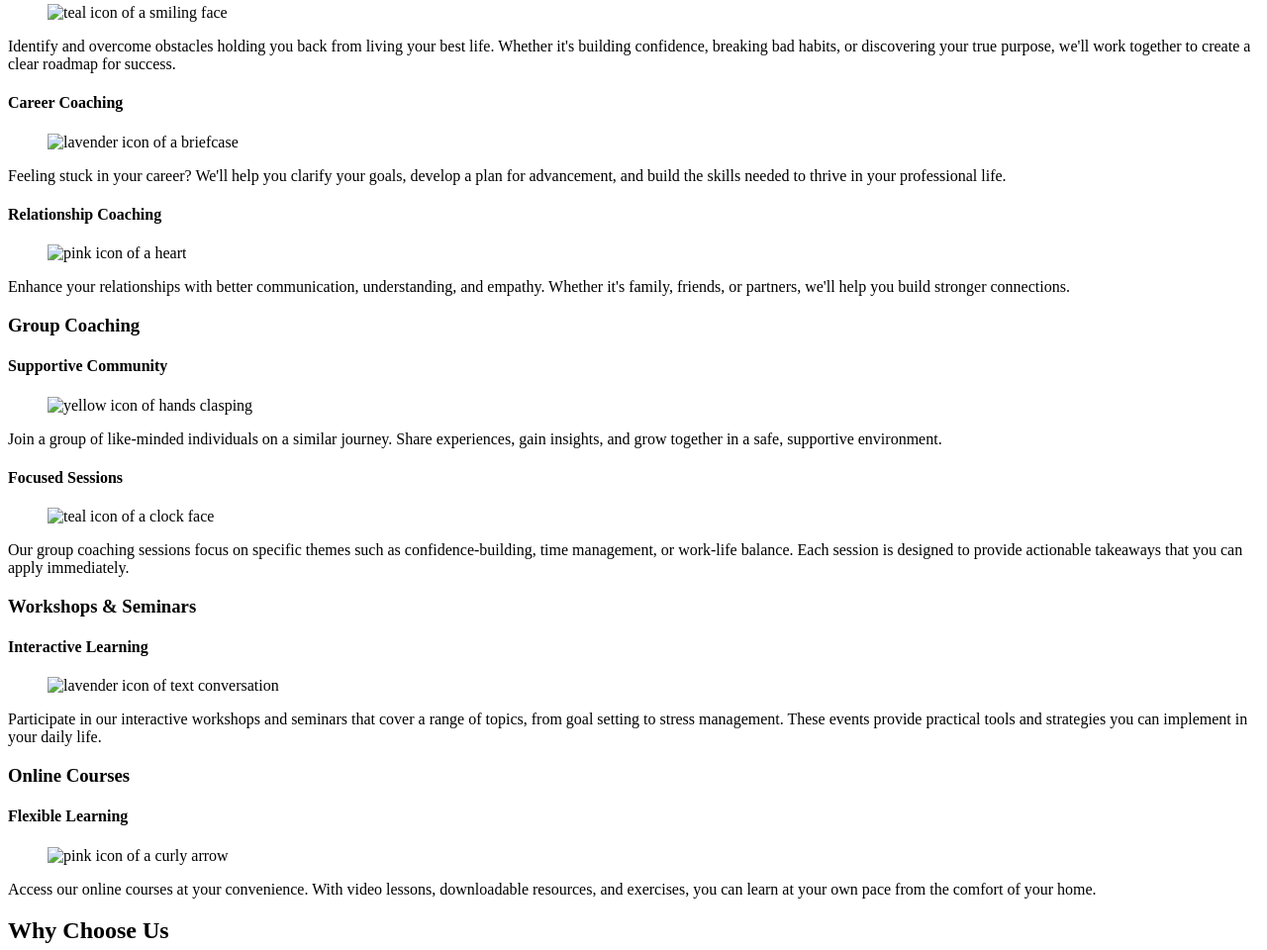
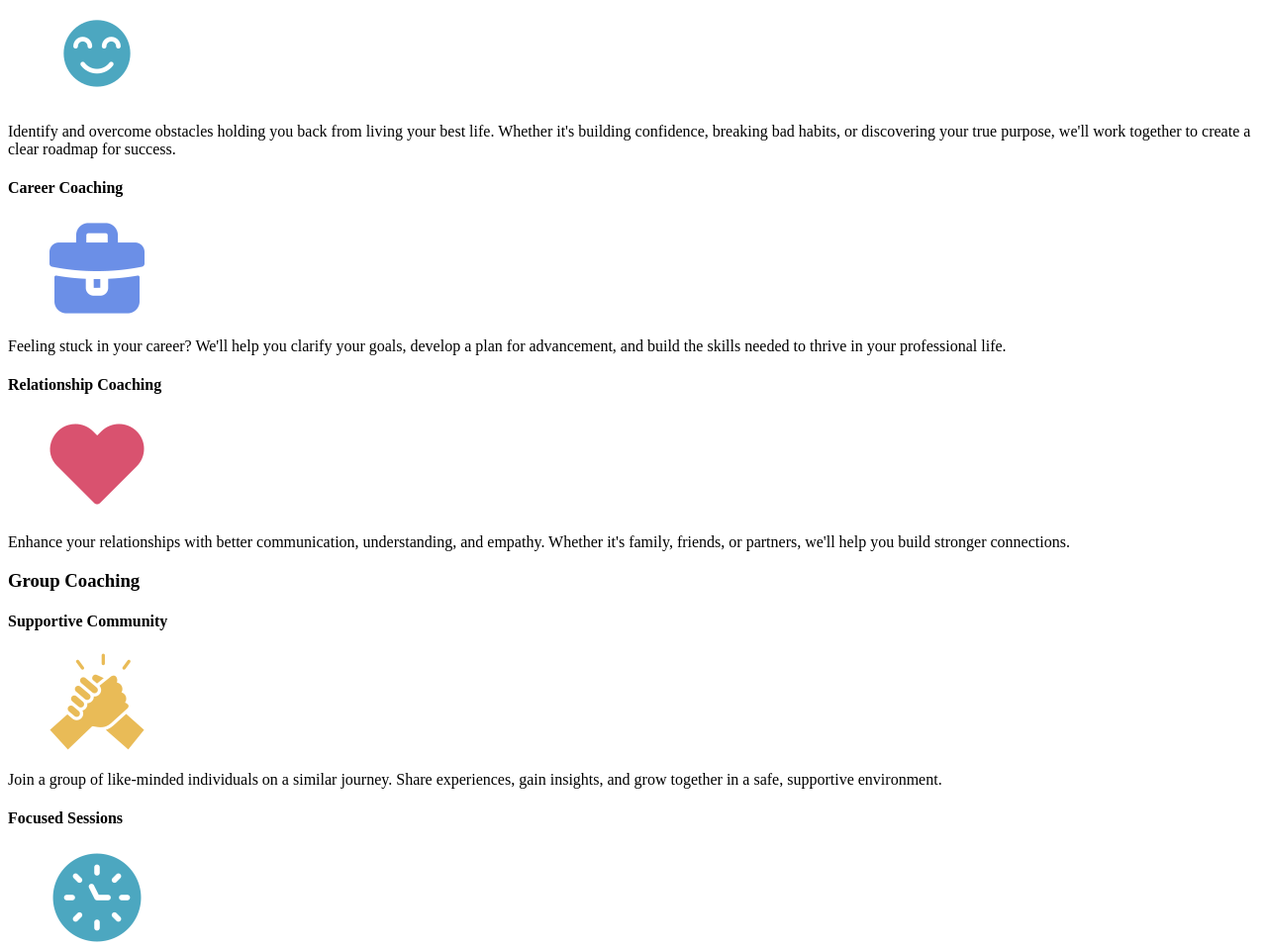
Before and after one commit to bellacamillee/path-to-success, a plain HTML site: page index.html in a window 1280 px wide. Shown: the part 331-1291 px from the top of the page at 99% size. Drawn offline with Linux system fonts and the light colour scheme.

Commit message:
Added Images folder & edited Index
added all images to the images folder and added the proper paths to the index.hml

```diff
--- a/index.html
+++ b/index.html
@@ -33,7 +33,7 @@
         <article>
           <h4>Personal Development</h4>
           <figure>
-            <img src="#" alt="teal icon of a smiling face">
+            <img src="images/personal-development.png" alt="teal icon of a smiling face">
           </figure>
           <p>
             Identify and overcome obstacles holding you back from living your best life.
@@ -45,7 +45,7 @@
         <article>
           <h4>Career Coaching</h4>
           <figure>
-            <img src="#" alt="lavender icon of a briefcase">
+            <img src="images/career-coaching.png" alt="lavender icon of a briefcase">
           </figure>
           <p>
             Feeling stuck in your career? We'll help you clarify your goals, develop a plan for advancement,
@@ -56,7 +56,7 @@
         <article>
           <h4>Relationship Coaching</h4>
           <figure>
-            <img src="#" alt="pink icon of a heart">
+            <img src="images/relationship-coaching.png" alt="pink icon of a heart">
           </figure>
           <p>
             Enhance your relationships with better communication, understanding, and empathy.
@@ -71,7 +71,7 @@
         <article>
           <h4>Supportive Community</h4>
           <figure>
-            <img src="#" alt="yellow icon of hands clasping">
+            <img src="images/supportive-community.png" alt="yellow icon of hands clasping">
           </figure>
           <p>
             Join a group of like-minded individuals on a similar journey.
@@ -82,7 +82,7 @@
         <article>
           <h4>Focused Sessions</h4>
           <figure>
-            <img src="#" alt="teal icon of a clock face">
+            <img src="images/focused-session.png" alt="teal icon of a clock face">
           </figure>
           <p>
             Our group coaching sessions focus on specific themes such as confidence-building,
@@ -98,7 +98,7 @@
         <article>
           <h4>Interactive Learning</h4>
           <figure>
-            <img src="#" alt="lavender icon of text conversation">
+            <img src="images/interactive-learning.png" alt="lavender icon of text conversation">
           </figure>
           <p>
             Participate in our interactive workshops and seminars that cover a range of topics,
@@ -114,7 +114,7 @@
         <article>
           <h4>Flexible Learning</h4>
           <figure>
-            <img src="#" alt="pink icon of a curly arrow">
+            <img src="images/flexible-learning.png " alt="pink icon of a curly arrow">
           </figure>
           <p>
             Access our online courses at your convenience.
```
Also changed, not shown: images/career-coaching.png (added), images/flexible-learning.png (added), images/focused-session.png (added), images/interactive-learning.png (added), images/personal-development.png (added), images/relationship-coaching.png (added), images/supportive-community.png (added), 1 other file.
